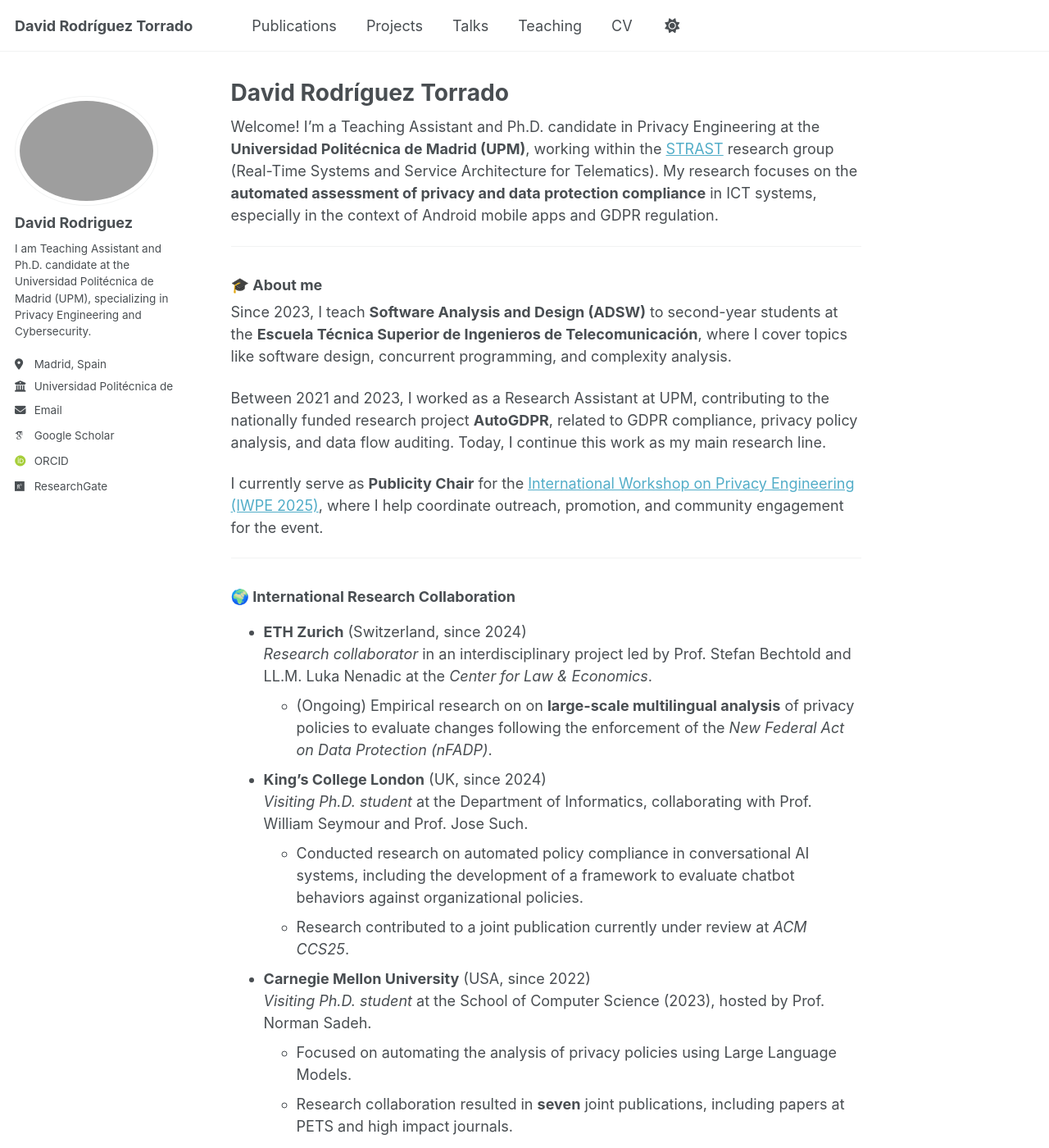
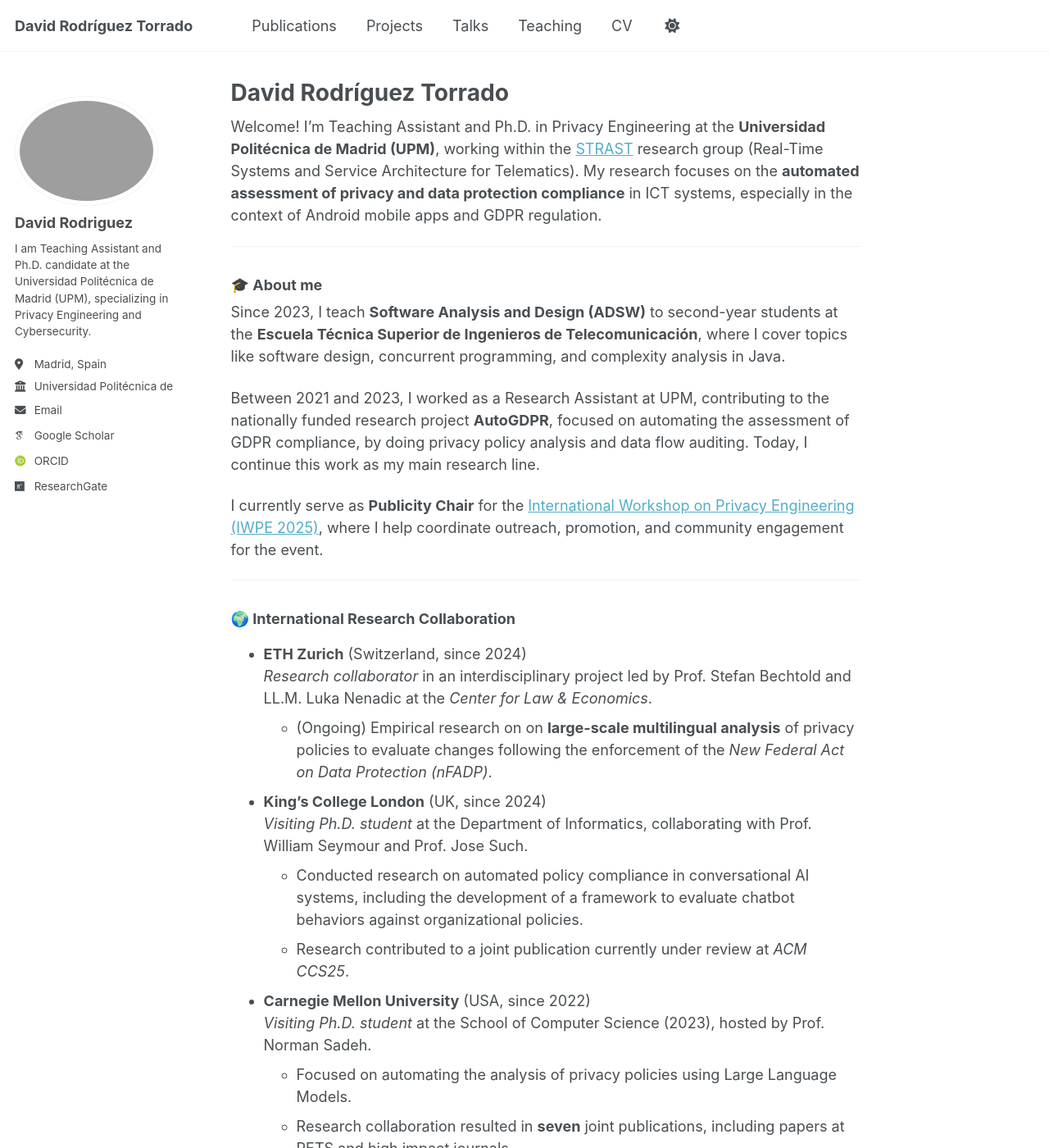
Before and after one commit to DavidRodriguezTorrado/DavidRodriguezTorrado.github.io, a Jekyll site: the page built from _pages/about.md, in a window 1280 px wide and 1400 px high. Shown: the whole window at 82% size. Built offline with Jekyll 4.4.1, drawn with Linux system fonts in a browser that asks for light colours; some web fonts are replaced; some of the changed text lies outside the part shown.

Commit message:
Updating about.md

```diff
--- a/_pages/about.md
+++ b/_pages/about.md
@@ -7,15 +7,15 @@ redirect_from:
   - /about.html
 ---
 
-Welcome! I’m a Teaching Assistant and Ph.D. candidate in Privacy Engineering at the **Universidad Politécnica de Madrid (UPM)**, working within the [STRAST](https://www.upm.es/recursosidi/map/sistemas-de-tiempo-real-y-arquitectura-de-servicios-telematicos/) research group (Real-Time Systems and Service Architecture for Telematics). My research focuses on the **automated assessment of privacy and data protection compliance** in ICT systems, especially in the context of Android mobile apps and GDPR regulation.
+Welcome! I’m Teaching Assistant and Ph.D. in Privacy Engineering at the **Universidad Politécnica de Madrid (UPM)**, working within the [STRAST](https://www.upm.es/recursosidi/map/sistemas-de-tiempo-real-y-arquitectura-de-servicios-telematicos/) research group (Real-Time Systems and Service Architecture for Telematics). My research focuses on the **automated assessment of privacy and data protection compliance** in ICT systems, especially in the context of Android mobile apps and GDPR regulation.
 
 ---
 
 ### 🎓 About me
 
-Since 2023, I teach **Software Analysis and Design (ADSW)** to second-year students at the **Escuela Técnica Superior de Ingenieros de Telecomunicación**, where I cover topics like software design, concurrent programming, and complexity analysis.
+Since 2023, I teach **Software Analysis and Design (ADSW)** to second-year students at the **Escuela Técnica Superior de Ingenieros de Telecomunicación**, where I cover topics like software design, concurrent programming, and complexity analysis in Java.
 
-Between 2021 and 2023, I worked as a Research Assistant at UPM, contributing to the nationally funded research project **AutoGDPR**, related to GDPR compliance, privacy policy analysis, and data flow auditing. Today, I continue this work as my main research line.
+Between 2021 and 2023, I worked as a Research Assistant at UPM, contributing to the nationally funded research project **AutoGDPR**, focused on automating the assessment of GDPR compliance, by doing privacy policy analysis and data flow auditing. Today, I continue this work as my main research line.
 
 I currently serve as **Publicity Chair** for the [International Workshop on Privacy Engineering (IWPE 2025)](https://iwpe.info/), where I help coordinate outreach, promotion, and community engagement for the event.
 
@@ -34,7 +34,7 @@ I currently serve as **Publicity Chair** for the [International Workshop on Priv
   - Focused on automating the analysis of privacy policies using Large Language Models.
   - Research collaboration resulted in **seven** joint publications, including papers at PETS and high impact journals.
 - **ETH Zurich** (Switzerland, since 2022)
-  *Research collaborator* in an interdisciplinary project led by Prof. Stefan Bechtold and Prof. Amit Zac at the *Center for Law & Economics*.
+  *Research collaborator* in an interdisciplinary project led by Prof. Amit Zac and Prof. Stefan Bechtold at the *Center for Law & Economics*.
   - Contributed to empirical research on large-scale automated GDPR compliance auditing.
   - Co-authored a **working paper in progress**: *“The Court Speaks, But Who Listens? Automated Compliance Review of the GDPR”* (CLE Working Paper Series 01/2024).
     [DOI: 10.3929/ethz-b-000664943](https://doi.org/10.3929/ethz-b-000664943)
@@ -52,7 +52,7 @@ My research addresses three key layers of analysis in mobile privacy:
 - **What applications say they do:** I apply **LLMs and NLP techniques** to evaluate privacy policies at scale and detect inconsistencies.
 - **Who receives the data:** I investigate data recipients and cross-border transfers using network monitoring and IP geolocation strategies.
 
-My work has been published in leading venues like **PETS**, **Computing**, **Computers & Security**, and **IEEE Access**.
+My work has been published in leading venues like **PETs**, **Computing**, **Computers & Security**, and **IEEE Access**.
 
 ---
 
```
Also changed, not shown: other parts of _pages/about.md (+1 -0 lines).
